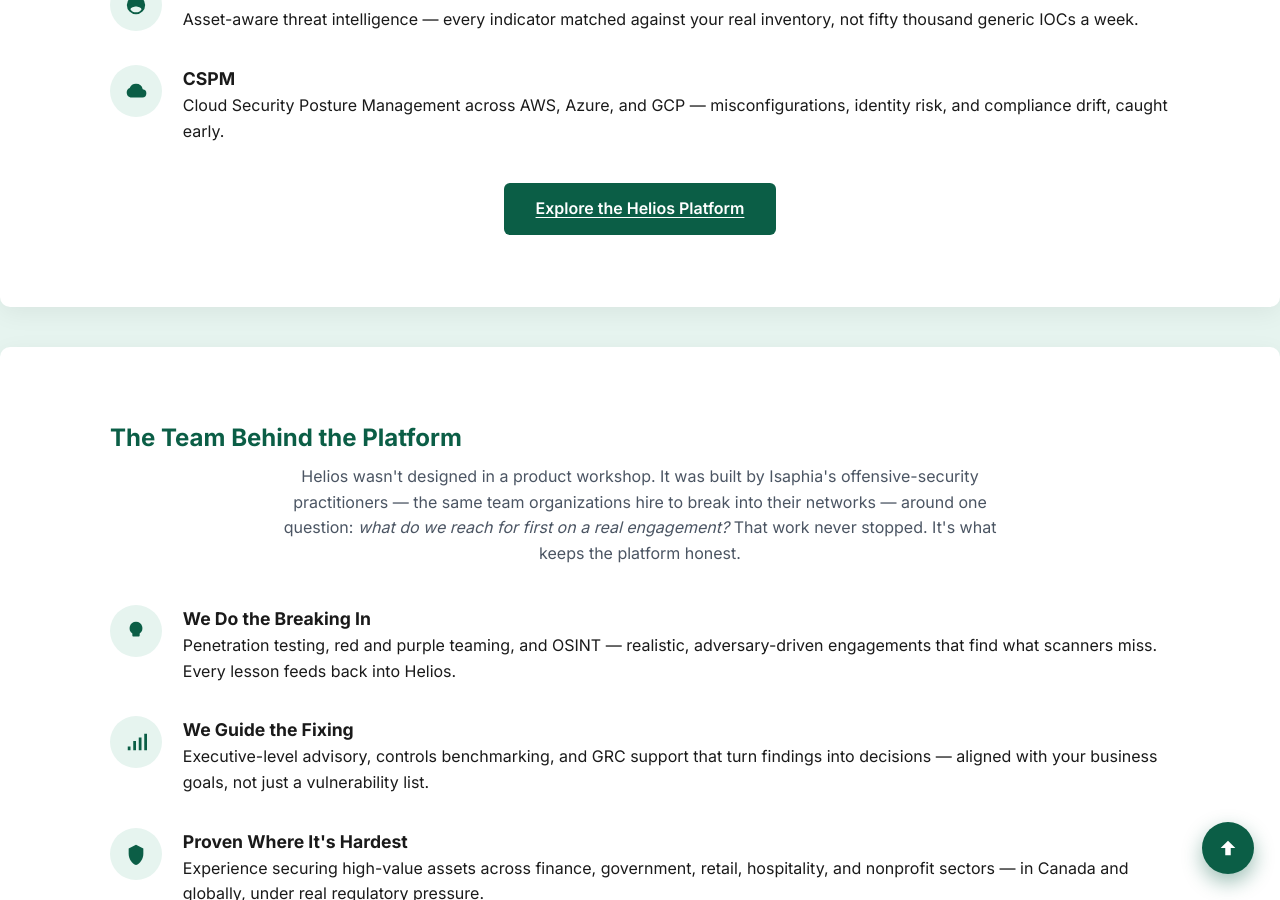
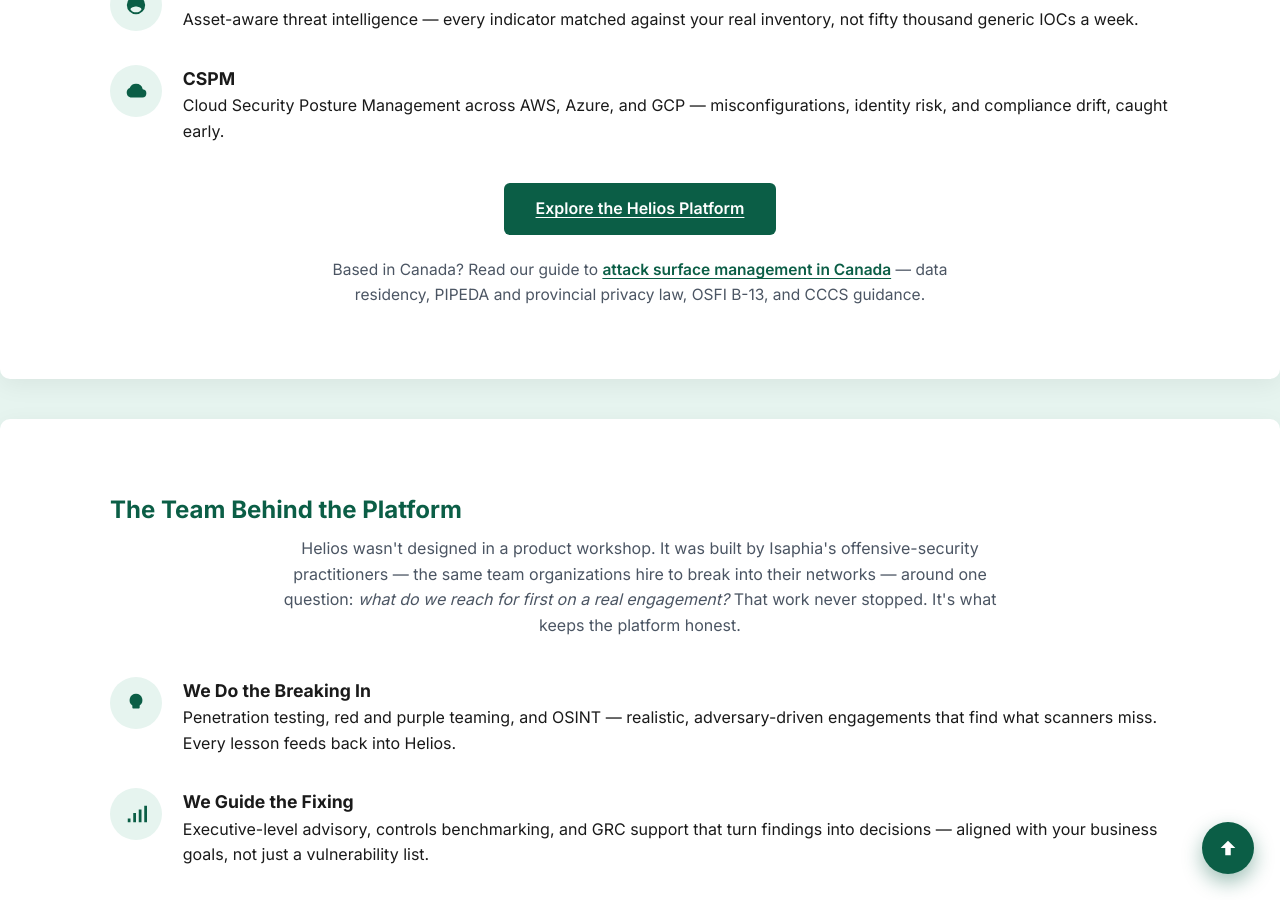
Before and after one commit to Isaphia/website, a Jekyll site: the page index.html, which Jekyll copies as it is, in a window 1280 px wide and 900 px high, scrolled down 1160 px. Built offline with Jekyll 4.4.1, drawn with Linux system fonts in a browser that asks for light colours.

Commit message:
Add internal links to the Canada ASM guide
The page had no referring pages, so neither visitors nor Googlebot
could reach it from anywhere on the site — internal links drive both
discovery and ranking.

Adds three contextual links: homepage (under the Helios platform CTA),
/helios (from the Canadian data-residency paragraph), and the blog
index CTA band alongside the existing ASM and CTI links. Anchor text
on the two prose links is "attack surface management in Canada", which
matches the query the page targets.

Co-Authored-By: Claude Fable 5 <noreply@anthropic.com>
Claude-Session: https://claude.ai/code/session_01UaoU1yZJL5BEzKJzAepSn1

```diff
--- a/blog/index.html
+++ b/blog/index.html
@@ -90,6 +90,9 @@ og_description: Field-tested perspectives on attack surface management, threat i
                 <a href="{{ '/cti' | relative_url }}" class="blog-cta-secondary">
                     Learn about CTI
                 </a>
+                <a href="{{ '/attack-surface-management-canada' | relative_url }}" class="blog-cta-secondary">
+                    ASM in Canada
+                </a>
             </div>
         </div>
     </div>
--- a/helios.html
+++ b/helios.html
@@ -1181,7 +1181,7 @@
                 Helios is built by people who break into networks for a living — the platform we wished we had on engagements.
             </p>
             <p style="max-width: 730px; margin: 0 auto 1.2rem; color: #4b5563;">
-                Isaphia is a Canadian company, headquartered in Toronto, and Helios is built and hosted in Canada — Canadian data residency is the default, not an upgrade. Isaphia's other job is offensive security: penetration tests, red-team engagements, OSINT investigations. Every Helios module started as a question we kept answering by hand for clients — what's exposed to the internet, what's reachable once you're inside, what's already leaked, what's misconfigured in the cloud. We turned that work into a platform, and we still run the engagements that keep it honest.
+                Isaphia is a Canadian company, headquartered in Toronto, and Helios is built and hosted in Canada — Canadian data residency is the default, not an upgrade. If you're weighing what that means for your obligations, we wrote a guide to <a href="attack-surface-management-canada" style="color: var(--brand-green-dark); font-weight: 600;">attack surface management in Canada</a>, covering PIPEDA, OSFI B-13, and CCCS guidance with links to each regulator. Isaphia's other job is offensive security: penetration tests, red-team engagements, OSINT investigations. Every Helios module started as a question we kept answering by hand for clients — what's exposed to the internet, what's reachable once you're inside, what's already leaked, what's misconfigured in the cloud. We turned that work into a platform, and we still run the engagements that keep it honest.
             </p>
             <p style="max-width: 730px; margin: 0 auto; color: #4b5563;">
                 So when Helios ranks a finding first, it's not a generic severity score — it's the judgment of a team that knows, first-hand, what attackers actually reach for. <a href="team" style="color: var(--brand-green-dark); font-weight: 600;">Meet the team</a> or <a href="services" style="color: var(--brand-green-dark); font-weight: 600;">explore our services</a>.
--- a/index.html
+++ b/index.html
@@ -163,6 +163,10 @@
             <p style="text-align:center;margin-top:2.4rem;">
                 <a href="helios" class="cta-button">Explore the Helios Platform</a>
             </p>
+
+            <p style="text-align:center;margin-top:1.4rem;max-width:680px;margin-left:auto;margin-right:auto;color:#4b5563;font-size:0.97rem;">
+                Based in Canada? Read our guide to <a href="attack-surface-management-canada" style="color: var(--brand-green-dark); font-weight: 600;">attack surface management in Canada</a> — data residency, PIPEDA and provincial privacy law, OSFI B-13, and CCCS guidance.
+            </p>
         </div>
     </section>
 
```
